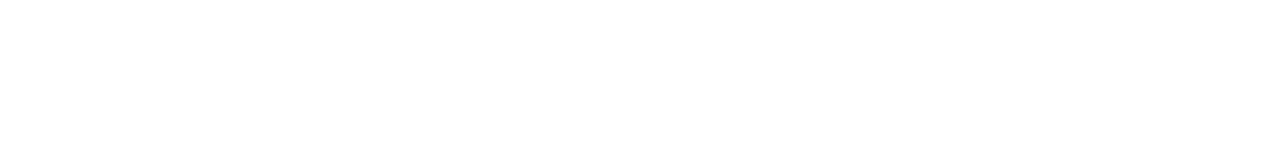
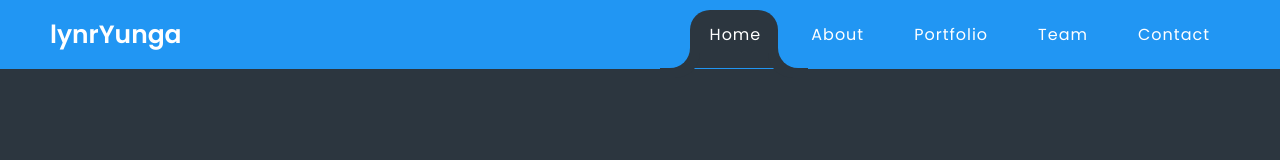
Before and after one commit to lynryunga/navigation_01, a plain HTML site: page index.html in a window 1280 px wide. Drawn offline with Linux system fonts and the light colour scheme.

Commit message:
Primera navegación con js terminada

```diff
--- a/css/styles.css
+++ b/css/styles.css
@@ -0,0 +1,77 @@
+@import url('https://fonts.googleapis.com/css2?family=Poppins:ital,wght@0,100;0,200;0,300;0,400;0,500;0,600;0,700;0,800;0,900;1,100;1,200;1,300;1,400;1,500;1,600;1,700;1,800;1,900&display=swap');
+* {
+  margin: 0;
+  padding: 0;
+  box-sizing: border-box;
+  font-family: 'Poppins', sans-serif;
+}
+:root {
+  --clr: #2c363f;
+}
+html {
+  font-size: 62.5%;
+}
+body {
+  background: var(--clr);
+  font-size: 16px;
+}
+header {
+  position: fixed;
+  width: 100%;
+  background: #2196f3;
+  padding: 10px 50px;
+  display: flex;
+  justify-content: space-between;
+  align-items: center;
+  z-index: 100000;
+}
+header .logo {
+  position: relative;
+  color: #fff;
+  font-size: 2.5rem;
+  font-weight: 600;
+  text-decoration: none;
+}
+header nav {
+  display: flex;
+  gap: 10px;
+}
+header nav a {
+  position: relative;
+  text-decoration: none;
+  padding: 12px 20px;
+  color: #fff;
+  letter-spacing: 0.1rem;
+  font-weight: 400;
+}
+header nav #indicator {
+  position: absolute;
+  width: 88px;
+  height: 58px;
+  background: var(--clr);
+  border-top-right-radius: 20px;
+  border-top-left-radius: 20px;
+  transition: 0.5s;
+}
+header nav #indicator::before {
+  content: '';
+  position: absolute;
+  bottom: 0;
+  left: -30px;
+  width: 30px;
+  height: 30px;
+  background-color: transparent;
+  border-bottom-right-radius: 20px;
+  box-shadow: 5px 5px 0 5px var(--clr);
+}
+header nav #indicator::after {
+  content: '';
+  position: absolute;
+  bottom: 0;
+  right: -30px;
+  width: 30px;
+  height: 30px;
+  background-color: transparent;
+  border-bottom-left-radius: 20px;
+  box-shadow: -5px 5px 0 5px var(--clr);
+}
--- a/index.html
+++ b/index.html
@@ -7,10 +7,21 @@
   <link rel="stylesheet" href="css/styles.css">
 </head>
 <body>
+  <header>
+    <a href="#" class="logo">lynrYunga</a>
+    <nav>
+      <div id="indicator"></div>
+      <a href="#">Home</a>
+      <a href="#">About</a>
+      <a href="#">Portfolio</a>
+      <a href="#">Team</a>
+      <a href="#">Contact</a>
+    </nav>
+  </header>
 
 
-  <script src="js/script.js">
 
-  </script>
+
+  <script src="js/script.js"></script>
 </body>
 </html>
--- a/js/script.js
+++ b/js/script.js
@@ -0,0 +1,13 @@
+let indicator = document.querySelector('#indicator');
+let items = document.querySelectorAll('nav a');
+
+function maker(e) {
+  indicator.style.left = e.offsetLeft+"px";
+  indicator.style.width = e.offsetWidth+"px";
+}
+
+items.forEach(link => {
+  link.addEventListener('click', (e) => {
+    maker(e.target);
+  })
+});
```
